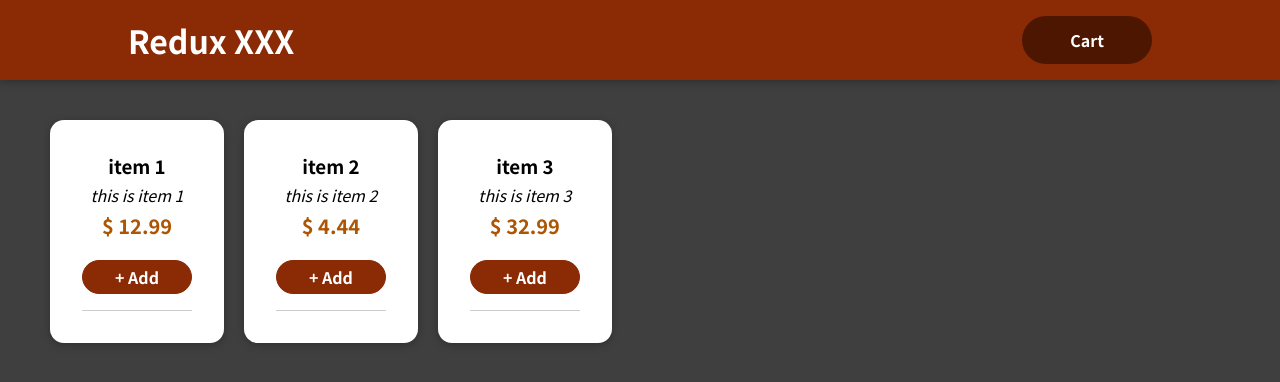
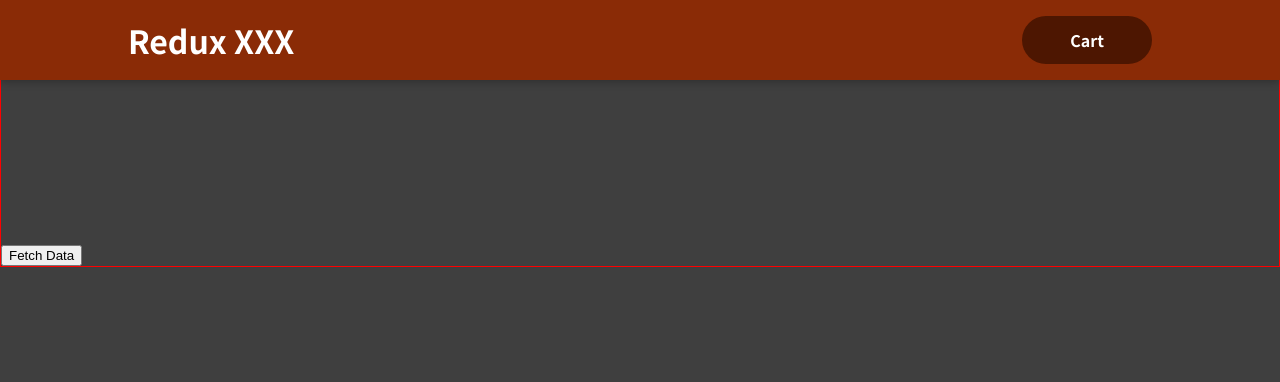
Before and after one commit to nadunwee/Online-Store, a React (Create React App) app: page / in a window 1280 px wide. Shown: the top 382 px of the page. Built offline with nearby package versions, Linux system fonts and the light colour scheme.

Commit message:
Initial HTTP

```diff
--- /dev/null
+++ b/src/components/Products/ProductItem.js
@@ -0,0 +1,22 @@
+import { Fragment } from "react";
+
+import classes from "./ProductItem.module.css";
+
+function ProductItem(props) {
+  const price = `$ ${props.price.toFixed(2)}`;
+
+  return (
+    <Fragment>
+      <li className={classes.meal}>
+        <div>
+          <h3>{props.name}</h3>
+          <div className={classes.description}>{props.description}</div>
+          <div className={classes.price}>{price}</div>
+        </div>
+      </li>
+      <button className={classes.button}>+ Add</button>
+    </Fragment>
+  );
+}
+
+export default ProductItem;
--- a/src/components/Products/Products.js
+++ b/src/components/Products/Products.js
@@ -1,16 +1,32 @@
+import { Fragment, useState } from "react";
+
 import Card from "../UI/Card";
-import ItemList from "./ProductsList";
+import ProductItem from "./ProductItem";
 import classes from "./Products.module.css";
 
-const DUMMY_ITEMS = [
-  { id: "tem1", name: "item 1", price: 12.99, description: "this is item 1" },
-  { id: "tem2", name: "item 2", price: 4.44, description: "this is item 2" },
-  { id: "tem3", name: "item 3", price: 32.99, description: "this is item 3" },
-];
+function Products() {
+  const [products, setProducts] = useState([]);
 
-const itemList = DUMMY_ITEMS.map((item) => (
-  <Card id={item.id}>
-    <ItemList
+  async function fetchDataHandler() {
+    const response = await fetch("https://dummyjson.com/products?limit=4");
+    const data = await response.json();
+    const transformedData = data.products.map((productData) => {
+      return {
+        id: productData.id,
+        description: productData.description,
+        name: productData.title,
+        price: productData.price,
+      };
+    });
+    setProducts(transformedData);
+  }
+
+  return (
+    <Fragment>
+      <section className={classes.items}>
+        {products.map((item) => (
+          <Card key={item.id}>
+            <ProductItem
               key={item.id}
               id={item.id}
               name={item.name}
@@ -18,10 +34,11 @@ const itemList = DUMMY_ITEMS.map((item) => (
               price={item.price}
             />
           </Card>
-));
-
-function Products() {
-  return <section className={classes.items}>{itemList}</section>;
+        ))}
+      </section>
+      <button onClick={fetchDataHandler}>Fetch Data</button>
+    </Fragment>
+  );
 }
 
 export default Products;
--- a/src/components/Products/ProductsList.js
+++ /dev/null
@@ -1,18 +0,0 @@
-import classes from "./ProductsList.module.css";
-
-function ProductsList(props) {
-  const price = `$ ${props.price.toFixed(2)}`;
-
-  return (
-    <li className={classes.meal}>
-      <div>
-        <h3>{props.name}</h3>
-        <div className={classes.description}>{props.description}</div>
-        <div className={classes.price}>{price}</div>
-        <button className={classes.button}>+ Add</button>
-      </div>
-    </li>
-  );
-}
-
-export default ProductsList;
--- a/src/components/UI/Card.module.css
+++ b/src/components/UI/Card.module.css
@@ -1,5 +1,5 @@
 .card {
-  min-width: 150px;
+  max-width: 280px;
   padding: 1rem;
   box-shadow: 0 2px 8px rgba(0, 0, 0, 0.25);
   border-radius: 14px;
--- a/src/index.css
+++ b/src/index.css
@@ -11,4 +11,5 @@ html {
 body {
   margin: 0;
   background-color: #3f3f3f;
+  border: 1px red solid;
 }
```
Also changed, not shown: src/components/Products/ProductItem.module.css (renamed from src/components/Products/ProductsList.module.css). Lines whose indentation alone changed are shown as unchanged.
